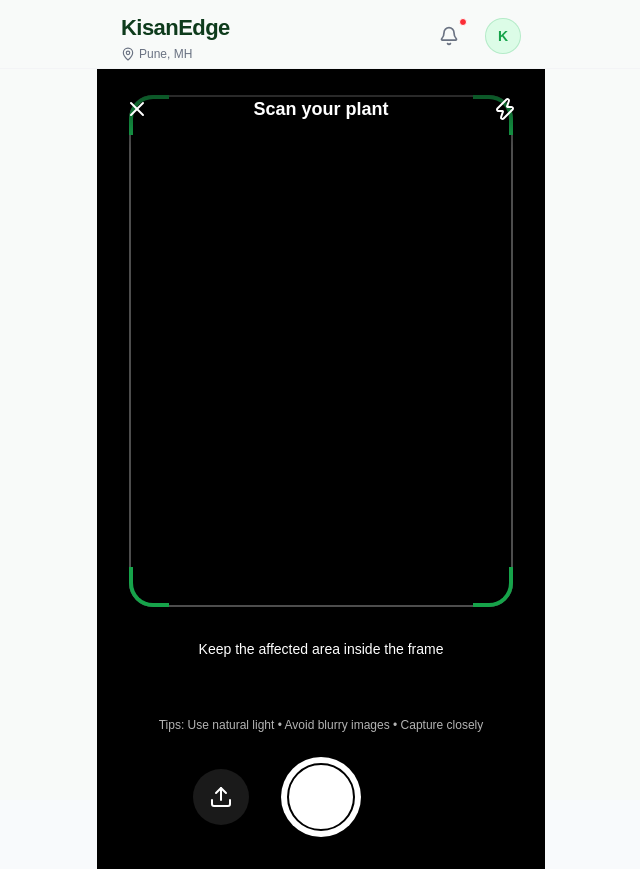
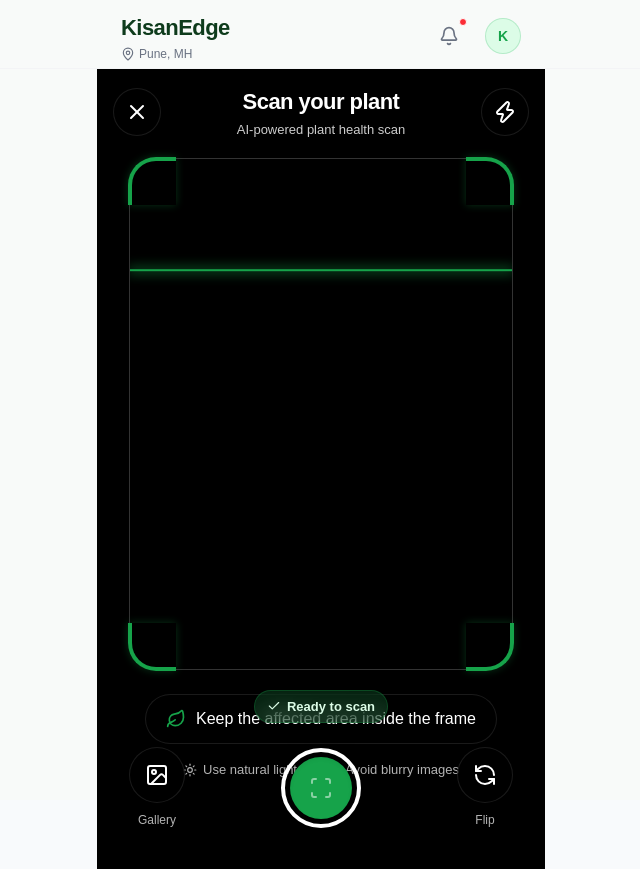
Before and after one commit to MdKasif0/KisanEdge, a Next.js app: page /scan in a window 1280 px wide. Shown: the whole page, without its empty margins (319-959 px from the left). Built offline with nearby package versions, Linux system fonts and the light colour scheme; no server answers.

Commit message:
feat: add camera controls including mirror mode, flash toggle, and animated scanning UI to the scan page

```diff
--- a/src/app/(app)/scan/page.tsx
+++ b/src/app/(app)/scan/page.tsx
@@ -1,13 +1,14 @@
 "use client";
 
 import { useState, useRef, useEffect } from "react";
-import { Camera, Upload, Zap, RefreshCcw, X, Scan } from "lucide-react";
+import { Camera, Upload, Zap, RefreshCcw, X, Scan, Image as ImageIcon, Sun, Maximize, Leaf, Check } from "lucide-react";
 import { Button } from "@/components/ui/button";
 import Link from "next/link";
 import { motion, AnimatePresence } from "framer-motion";
 import { useUser } from "@/lib/store/user-store";
 import { useRouter } from "next/navigation";
 import { MOCK_DIAGNOSES } from "@/lib/mock-data";
+import { cn } from "@/lib/utils";
 
 type ScanState = "idle" | "preview" | "analyzing";
 
@@ -25,6 +26,8 @@ export default function ScanPage() {
   const [imageSrc, setImageSrc] = useState<string | null>(null);
   const [hasCamera, setHasCamera] = useState(true);
   const [analysisStep, setAnalysisStep] = useState(0);
+  const [isFlashActive, setIsFlashActive] = useState(false);
+  const [facingMode, setFacingMode] = useState<"environment" | "user">("environment");
 
   const videoRef = useRef<HTMLVideoElement>(null);
   const canvasRef = useRef<HTMLCanvasElement>(null);
@@ -36,16 +39,18 @@ export default function ScanPage() {
       startCamera();
     }
     return () => stopCamera();
-  }, [scanState]);
+  }, [scanState, facingMode]);
 
   const startCamera = async () => {
+    stopCamera(); // Stop any existing stream before starting a new one
+
     if (typeof window === "undefined" || !navigator.mediaDevices?.getUserMedia) {
       setHasCamera(false);
       return;
     }
     try {
       const stream = await navigator.mediaDevices.getUserMedia({
-        video: { facingMode: "environment" }
+        video: { facingMode }
       });
       streamRef.current = stream;
       if (videoRef.current) {
@@ -76,6 +81,11 @@ export default function ScanPage() {
 
     const ctx = canvas.getContext("2d");
     if (ctx) {
+      // If using front camera, we should mirror the capture so it matches the preview
+      if (facingMode === "user") {
+        ctx.translate(canvas.width, 0);
+        ctx.scale(-1, 1);
+      }
       ctx.drawImage(video, 0, 0, canvas.width, canvas.height);
       const dataUrl = canvas.toDataURL("image/jpeg", 0.8);
       setImageSrc(dataUrl);
@@ -129,7 +139,7 @@ export default function ScanPage() {
         localStorage.setItem("kisanedge_scan_image", imageSrc);
         localStorage.setItem("kisanedge_scan_result", JSON.stringify(diagnosis));
       } catch (e) {
-        console.error("Failed to save to localStorage, image might be too large", e);
+        console.error("Failed to save to localStorage", e);
       }
     }
 
@@ -137,40 +147,33 @@ export default function ScanPage() {
   };
 
   return (
-    <div className="flex flex-col h-[100dvh] bg-black absolute inset-0 z-[100] overflow-hidden sm:bg-gray-900">
-      <div className="w-full h-full max-w-md mx-auto relative flex flex-col bg-black shadow-2xl overflow-hidden">
-        {/* Header */}
-        <header className="flex items-center justify-between p-4 z-20 absolute top-0 left-0 right-0 bg-gradient-to-b from-black/70 to-transparent pt-safe">
-          <Link href="/home">
-            <Button variant="ghost" size="icon" className="text-white hover:bg-white/20 rounded-full">
-              <X className="w-6 h-6" />
-          </Button>
-        </Link>
-        <div className="flex flex-col items-center">
-          <h1 className="text-white font-bold text-lg">Scan your plant</h1>
-        </div>
-        <Button variant="ghost" size="icon" className="text-white hover:bg-white/20 rounded-full">
-          <Zap className="w-6 h-6" />
-        </Button>
-      </header>
+    <div className="flex flex-col h-[100dvh] bg-black absolute inset-0 z-[100] overflow-hidden">
+      <div className="w-full h-full max-w-md mx-auto relative flex flex-col bg-black overflow-hidden shadow-2xl">
 
-      {/* Main View Area */}
-      <div className="flex-1 relative w-full h-full bg-black">
+        {/* Main View Area - EDGE TO EDGE */}
+        <div className="absolute inset-0 w-full h-full bg-black z-0">
           {scanState === "idle" && hasCamera && (
             <video
               ref={videoRef}
               autoPlay
               playsInline
               muted
-            className="absolute inset-0 w-full h-full object-cover"
+              className={cn(
+                "absolute inset-0 w-full h-full object-cover",
+                facingMode === "user" && "scale-x-[-1]"
+              )}
             />
           )}
 
           {scanState === "idle" && !hasCamera && (
-          <div className="absolute inset-0 flex flex-col items-center justify-center bg-gray-900 text-white p-6 text-center">
+            <div className="absolute inset-0 flex flex-col items-center justify-center bg-gray-900 text-white p-6 text-center z-10">
               <Scan className="w-16 h-16 mb-4 opacity-50" />
               <h2 className="text-xl font-semibold mb-2">Camera Unavailable</h2>
-            <p className="text-gray-400">Please use the gallery upload button below.</p>
+              <p className="text-[#94A3B8]">Allow camera access to scan your plants and detect diseases.</p>
+              <div className="flex gap-3 mt-6">
+                <Button className="bg-[#16A34A] hover:bg-[#15803d]" onClick={startCamera}>Try Again</Button>
+                <Button variant="outline" className="border-gray-600 text-white hover:bg-gray-800" onClick={() => fileInputRef.current?.click()}>Use Gallery</Button>
+              </div>
             </div>
           )}
 
@@ -181,19 +184,73 @@ export default function ScanPage() {
               className="absolute inset-0 w-full h-full object-cover"
             />
           )}
+        </div>
+
+        {/* Gradients to ensure text readability */}
+        <div className="absolute inset-0 pointer-events-none z-10 flex flex-col justify-between">
+          <div className="h-40 bg-gradient-to-b from-black/60 to-transparent" />
+          <div className="h-64 bg-gradient-to-t from-black/80 via-black/40 to-transparent" />
+        </div>
+
+        {/* Header */}
+        <header className="flex items-center justify-between p-4 z-20 absolute top-0 left-0 right-0 pt-safe">
+          <Link href="/home" className="shrink-0">
+            <button className="w-12 h-12 flex items-center justify-center rounded-full bg-black/20 backdrop-blur-md border border-white/10 text-white hover:bg-white/20 transition-colors">
+              <X className="w-6 h-6" />
+            </button>
+          </Link>
+          <div className="flex flex-col items-center flex-1">
+            <h1 className="text-white font-bold text-[20px] sm:text-[22px] tracking-tight text-shadow-sm">Scan your plant</h1>
+            <span className="text-white/80 text-[13px] font-medium mt-0.5">AI-powered plant health scan</span>
+          </div>
+          <button
+            className="w-12 h-12 flex items-center justify-center rounded-full bg-black/20 backdrop-blur-md border border-white/10 text-white hover:bg-white/20 transition-colors shrink-0"
+            onClick={() => setIsFlashActive(!isFlashActive)}
+          >
+            <div className="relative">
+              <Zap className={cn("w-6 h-6 transition-colors", isFlashActive ? "text-yellow-400 fill-yellow-400" : "text-white")} />
+              {isFlashActive && <div className="absolute top-0 right-0 w-2 h-2 bg-[#16A34A] rounded-full border border-black" />}
+            </div>
+          </button>
+        </header>
 
         {/* Viewfinder Overlays */}
-        {scanState === "idle" && (
-          <div className="absolute inset-0 pointer-events-none flex flex-col items-center justify-center p-8 z-10">
-            <div className="relative w-full aspect-[3/4] max-w-sm rounded-3xl border-2 border-white/30">
-              <div className="absolute top-0 left-0 w-10 h-10 border-t-4 border-l-4 border-[#16a34a] -translate-x-0.5 -translate-y-0.5 rounded-tl-3xl" />
-              <div className="absolute top-0 right-0 w-10 h-10 border-t-4 border-r-4 border-[#16a34a] translate-x-0.5 -translate-y-0.5 rounded-tr-3xl" />
-              <div className="absolute bottom-0 left-0 w-10 h-10 border-b-4 border-l-4 border-[#16a34a] -translate-x-0.5 translate-y-0.5 rounded-bl-3xl" />
-              <div className="absolute bottom-0 right-0 w-10 h-10 border-b-4 border-r-4 border-[#16a34a] translate-x-0.5 translate-y-0.5 rounded-br-3xl" />
+        {scanState === "idle" && hasCamera && (
+          <div className="absolute inset-0 pointer-events-none flex flex-col items-center justify-center p-8 z-20">
+            {/* AI Scanning Frame */}
+            <div className="relative w-full aspect-[3/4] max-w-sm rounded-[28px] border border-white/20">
+
+              {/* Animated Laser Line */}
+              <div className="absolute inset-0 overflow-hidden rounded-[28px]">
+                <motion.div
+                  className="w-full h-0.5 bg-[#16A34A] shadow-[0_0_12px_2px_rgba(22,163,74,0.6)]"
+                  animate={{ y: ["0%", "4000%", "0%"] }} // Using percentage of parent height approx
+                  transition={{ duration: 4, repeat: Infinity, ease: "linear" }}
+                  style={{ top: "10%", position: "absolute" }}
+                />
               </div>
-            <p className="text-white font-medium bg-black/50 px-4 py-2 rounded-full backdrop-blur-md mt-6 shadow-lg text-sm">
-              Keep the affected area inside the frame
-            </p>
+
+              {/* Corner Accents */}
+              <div className="absolute -top-0.5 -left-0.5 w-12 h-12 border-t-4 border-l-4 border-[#16A34A] rounded-tl-[28px] shadow-[0_0_8px_rgba(22,163,74,0.3)]" />
+              <div className="absolute -top-0.5 -right-0.5 w-12 h-12 border-t-4 border-r-4 border-[#16A34A] rounded-tr-[28px] shadow-[0_0_8px_rgba(22,163,74,0.3)]" />
+              <div className="absolute -bottom-0.5 -left-0.5 w-12 h-12 border-b-4 border-l-4 border-[#16A34A] rounded-bl-[28px] shadow-[0_0_8px_rgba(22,163,74,0.3)]" />
+              <div className="absolute -bottom-0.5 -right-0.5 w-12 h-12 border-b-4 border-r-4 border-[#16A34A] rounded-br-[28px] shadow-[0_0_8px_rgba(22,163,74,0.3)]" />
+            </div>
+
+            {/* Instruction Pill */}
+            <div className="mt-6 flex flex-col items-center gap-4">
+              <div className="bg-black/50 backdrop-blur-md px-5 py-3 rounded-full border border-white/10 shadow-lg flex items-center gap-2.5">
+                <Leaf className="w-5 h-5 text-[#16A34A]" />
+                <span className="text-white font-medium text-[15px] sm:text-[16px]">Keep the affected area inside the frame</span>
+              </div>
+
+              {/* Smart Tips */}
+              <div className="flex items-center gap-3 text-white/70 text-[13px] font-medium">
+                <span className="flex items-center gap-1.5"><Sun className="w-3.5 h-3.5" /> Use natural light</span>
+                <span className="w-1 h-1 bg-white/30 rounded-full" />
+                <span className="flex items-center gap-1.5"><Maximize className="w-3.5 h-3.5" /> Avoid blurry images</span>
+              </div>
+            </div>
           </div>
         )}
 
@@ -203,55 +260,67 @@ export default function ScanPage() {
             <motion.div
               initial={{ opacity: 0 }}
               animate={{ opacity: 1 }}
-              className="absolute inset-0 z-30"
+              className="absolute inset-0 z-30 flex flex-col items-center justify-center p-6"
             >
-              {/* Dimming backdrop */}
-              <div className="absolute inset-0 bg-black/40 backdrop-blur-[2px]" />
+              {/* Dimming backdrop but keeping plant visible */}
+              <div className="absolute inset-0 bg-black/60 backdrop-blur-sm" />
 
-              {/* Laser scanning line */}
+              {/* Green Scanning Gradient Effect */}
               <motion.div
-                className="absolute left-0 right-0 h-1 bg-[#16a34a] shadow-[0_0_15px_#16a34a,0_0_5px_#16a34a]"
-                initial={{ top: "10%" }}
-                animate={{ top: ["10%", "90%", "10%"] }}
-                transition={{ duration: 3, repeat: Infinity, ease: "linear" }}
+                className="absolute inset-0 bg-gradient-to-b from-[#16A34A]/0 via-[#16A34A]/20 to-[#16A34A]/0"
+                animate={{ y: ["-100%", "100%"] }}
+                transition={{ duration: 2, repeat: Infinity, ease: "linear" }}
               />
 
-              {/* Status Box */}
-              <div className="absolute inset-0 flex flex-col items-center justify-center">
+              <div className="relative z-10 flex flex-col items-center text-center">
+                <div className="w-20 h-20 mb-6 relative">
                   <motion.div
-                  className="bg-black/80 backdrop-blur-md p-6 rounded-2xl flex flex-col items-center w-[280px] shadow-2xl border border-white/10"
-                  initial={{ scale: 0.9 }}
-                  animate={{ scale: 1 }}
-                >
-                  <div className="relative w-16 h-16 mb-4">
-                    <div className="absolute inset-0 border-4 border-white/20 rounded-full" />
-                    <div className="absolute inset-0 border-4 border-transparent border-t-[#16a34a] rounded-full animate-spin" />
-                    <Scan className="absolute inset-0 m-auto w-6 h-6 text-white" />
+                    className="absolute inset-0 border-4 border-[#16A34A]/30 rounded-full"
+                  />
+                  <motion.div
+                    className="absolute inset-0 border-4 border-transparent border-t-[#16A34A] rounded-full"
+                    animate={{ rotate: 360 }}
+                    transition={{ duration: 1.5, repeat: Infinity, ease: "linear" }}
+                  />
+                  <div className="absolute inset-0 flex items-center justify-center">
+                    <Leaf className="w-8 h-8 text-[#16A34A]" />
                   </div>
-                  <h3 className="text-white font-semibold text-lg mb-1">Analyzing...</h3>
+                </div>
+
+                <h3 className="text-white font-bold text-[24px] mb-2 tracking-tight">Analyzing your plant</h3>
+
+                <div className="h-6 overflow-hidden">
                   <motion.p
                     key={analysisStep}
-                    initial={{ opacity: 0, y: 5 }}
+                    initial={{ opacity: 0, y: 10 }}
                     animate={{ opacity: 1, y: 0 }}
-                    className="text-[#16a34a] font-medium text-sm text-center"
+                    exit={{ opacity: 0, y: -10 }}
+                    className="text-[#DCFCE7] font-medium text-[15px]"
                   >
                     {ANALYZING_STEPS[analysisStep]}
                   </motion.p>
-                </motion.div>
+                </div>
               </div>
             </motion.div>
           )}
         </AnimatePresence>
+
+        {/* Controls Area (Bottom) */}
+        <div className="absolute bottom-0 left-0 right-0 p-6 pb-safe mb-4 z-20 flex flex-col">
+
+          {/* Ready to scan badge */}
+          {scanState === "idle" && hasCamera && (
+            <div className="flex justify-center mb-6">
+              <div className="bg-[#16A34A]/20 backdrop-blur-md border border-[#16A34A]/30 text-[#DCFCE7] text-[13px] font-semibold px-3 py-1.5 rounded-full flex items-center gap-1.5">
+                <Check className="w-3.5 h-3.5" /> Ready to scan
               </div>
+            </div>
+          )}
 
-      {/* Controls Area */}
-      <div className="bg-black p-6 z-20 pb-safe pb-8">
           {scanState === "idle" && (
-          <div className="flex flex-col gap-6">
-            <div className="text-center text-white/70 text-xs">
-              <p>Tips: Use natural light • Avoid blurry images • Capture closely</p>
-            </div>
-            <div className="flex items-center justify-center gap-8">
+            <div className="flex items-center justify-between px-2">
+              {/* Gallery Button */}
+              <div className="flex flex-col items-center gap-2">
                 <input
                   type="file"
                   accept="image/*"
@@ -259,40 +328,58 @@ export default function ScanPage() {
                   ref={fileInputRef}
                   onChange={handleFileUpload}
                 />
-              <Button
-                variant="ghost"
-                size="icon"
-                className="w-14 h-14 bg-white/10 hover:bg-white/20 rounded-full text-white"
+                <button
+                  className="w-14 h-14 bg-black/40 backdrop-blur-md border border-white/10 hover:bg-white/10 rounded-full flex items-center justify-center transition-colors text-white"
                   onClick={() => fileInputRef.current?.click()}
                 >
-                <Upload className="w-6 h-6" />
-              </Button>
+                  <ImageIcon className="w-6 h-6" />
+                </button>
+                <span className="text-white/70 text-[12px] font-medium">Gallery</span>
+              </div>
+
+              {/* Premium Shutter Button */}
               <button
                 onClick={handleCapture}
                 disabled={!hasCamera}
-                className="w-20 h-20 bg-white rounded-full flex items-center justify-center p-1.5 focus:outline-none focus:ring-4 focus:ring-[#16a34a]/50 active:scale-95 transition-transform disabled:opacity-50"
+                className="relative w-[80px] h-[80px] flex items-center justify-center focus:outline-none active:scale-95 transition-transform disabled:opacity-50 group"
               >
-                <div className="w-full h-full border-2 border-black rounded-full" />
+                {/* Outer White Ring */}
+                <div className="absolute inset-0 border-[4px] border-white rounded-full shadow-[0_0_15px_rgba(0,0,0,0.3)]" />
+                {/* Inner Green Circle */}
+                <div className="w-[62px] h-[62px] bg-[#16A34A] rounded-full group-active:bg-[#15803d] transition-colors shadow-inner flex items-center justify-center">
+                  {/* Optional tiny icon inside the shutter to emphasize scan */}
+                  <Scan className="w-6 h-6 text-white/50" />
+                </div>
               </button>
-              <div className="w-14 h-14" /> {/* Spacer for symmetry */}
+
+              {/* Flip Camera Button */}
+              <div className="flex flex-col items-center gap-2">
+                <button
+                  onClick={() => setFacingMode(prev => prev === "environment" ? "user" : "environment")}
+                  className="w-14 h-14 bg-black/40 backdrop-blur-md border border-white/10 hover:bg-white/10 rounded-full flex items-center justify-center transition-colors text-white"
+                >
+                  <RefreshCcw className="w-6 h-6" />
+                </button>
+                <span className="text-white/70 text-[12px] font-medium">Flip</span>
               </div>
             </div>
           )}
 
+          {/* Preview Controls */}
           {scanState === "preview" && (
-          <div className="flex gap-4">
+            <div className="flex gap-4 px-2">
               <Button
                 variant="outline"
-              className="flex-1 h-14 rounded-2xl bg-white/10 border-white/20 text-white hover:bg-white/20 font-semibold"
+                className="flex-1 h-14 rounded-2xl bg-black/40 backdrop-blur-md border border-white/20 text-white hover:bg-white/20 font-semibold text-[16px]"
                 onClick={handleRetake}
               >
-              <RefreshCcw className="w-5 h-5 mr-2" /> Retake
+                Retake
               </Button>
               <Button
-              className="flex-[2] h-14 rounded-2xl bg-[#16a34a] hover:bg-[#15803d] text-white font-bold text-lg shadow-[0_4px_14px_rgba(22,163,74,0.4)]"
+                className="flex-[2] h-14 rounded-2xl bg-[#16A34A] hover:bg-[#15803d] text-white font-bold text-[16px] shadow-[0_8px_20px_rgba(22,163,74,0.4)]"
                 onClick={handleAnalyze}
               >
-              Analyze <Scan className="w-5 h-5 ml-2" />
+                Analyze Plant <Sparkles className="w-5 h-5 ml-2" />
               </Button>
             </div>
           )}
```
Lines whose indentation alone changed are shown as unchanged.
